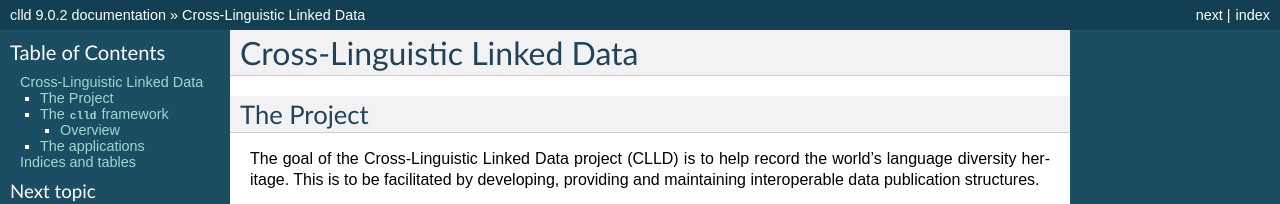
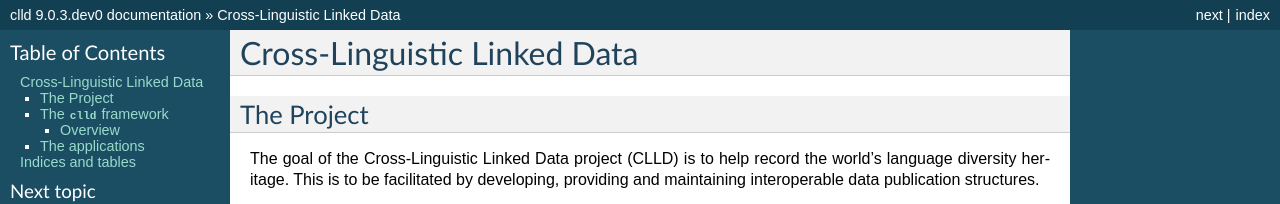
Before and after one commit to clld/clld, a Sphinx documentation site: the page built from docs/index.rst, in a window 1280 px wide and 900 px high. Shown: the top 204 px of the window. Built offline with Sphinx 7.4.7, drawn with Linux system fonts in a browser that asks for light colours; some of the changed text lies outside the part shown.

Commit message:
bump version for development

```diff
--- a/docs/conf.py
+++ b/docs/conf.py
@@ -51,10 +51,10 @@ copyright = u'Max Planck Society'
 # built documents.
 #
 # The full version, including alpha/beta/rc tags.
-release = '9.0.2'
+release = '9.0.3.dev0'
 
 # The short X.Y version.
-version = '9.0.2'
+version = '9.0.3.dev0'
 
 # The language for content autogenerated by Sphinx. Refer to documentation
 # for a list of supported languages.
--- a/setup.py
+++ b/setup.py
@@ -3,7 +3,7 @@ from setuptools import setup, find_packages
 
 setup(
     name='clld',
-    version='9.0.2',
+    version='9.0.3.dev0',
     description=(
         'Python library supporting the development of cross-linguistic databases'),
     long_description=open('README.md').read(),
--- a/src/clld/__init__.py
+++ b/src/clld/__init__.py
@@ -3,7 +3,7 @@ import collections
 from clld.db.models import common
 from clld import interfaces
 
-__version__ = "9.0.2"
+__version__ = "9.0.3.dev0"
 
 
 class Resource(collections.namedtuple('Resource', 'name model interface with_index with_rdfdump')):
```
